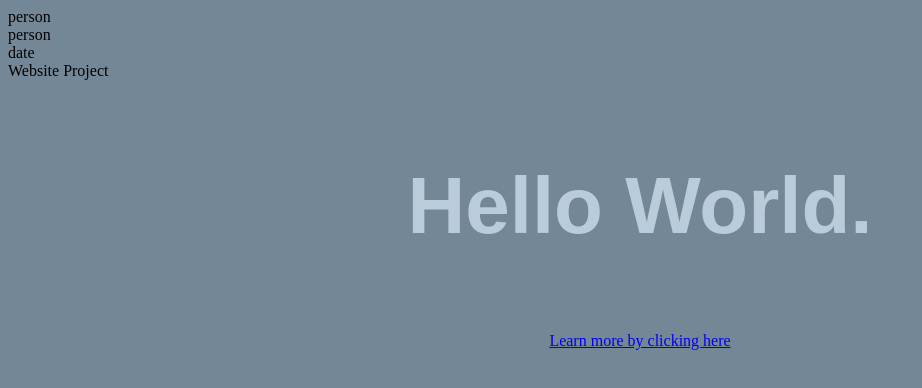
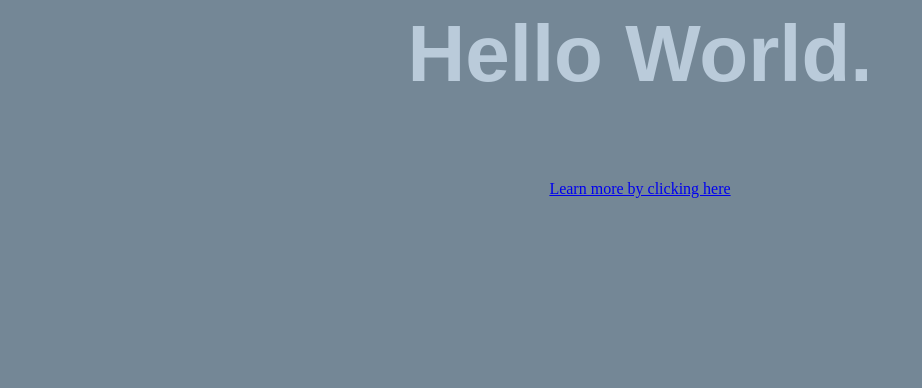
Before and after one commit to CookiesBoomerang/CookiesBoomerang.github.io, a plain HTML site: page index.html in a window 1280 px wide. Shown: the whole page, without its empty margins (0-922 px from the left). Drawn offline with Linux system fonts and the light colour scheme; a web font is replaced by a local one.

Commit message:
Update index.html

```diff
--- a/index.html
+++ b/index.html
@@ -4,7 +4,6 @@
 <head>
   <title>hello.</title>
 </head>
-<p style="text-align=top-right;">person<br>person<br>date <br> Website Project</p>
 <link rel="stylesheet" href="https://fonts.googleapis.com/css?family=Sofia">
 <body style="background-color:#748796;">
 <p style="font-family:sans-serif;color:#bacbda;text-align:center;font-size:500%;"><b>Hello World.</b></p>
```
